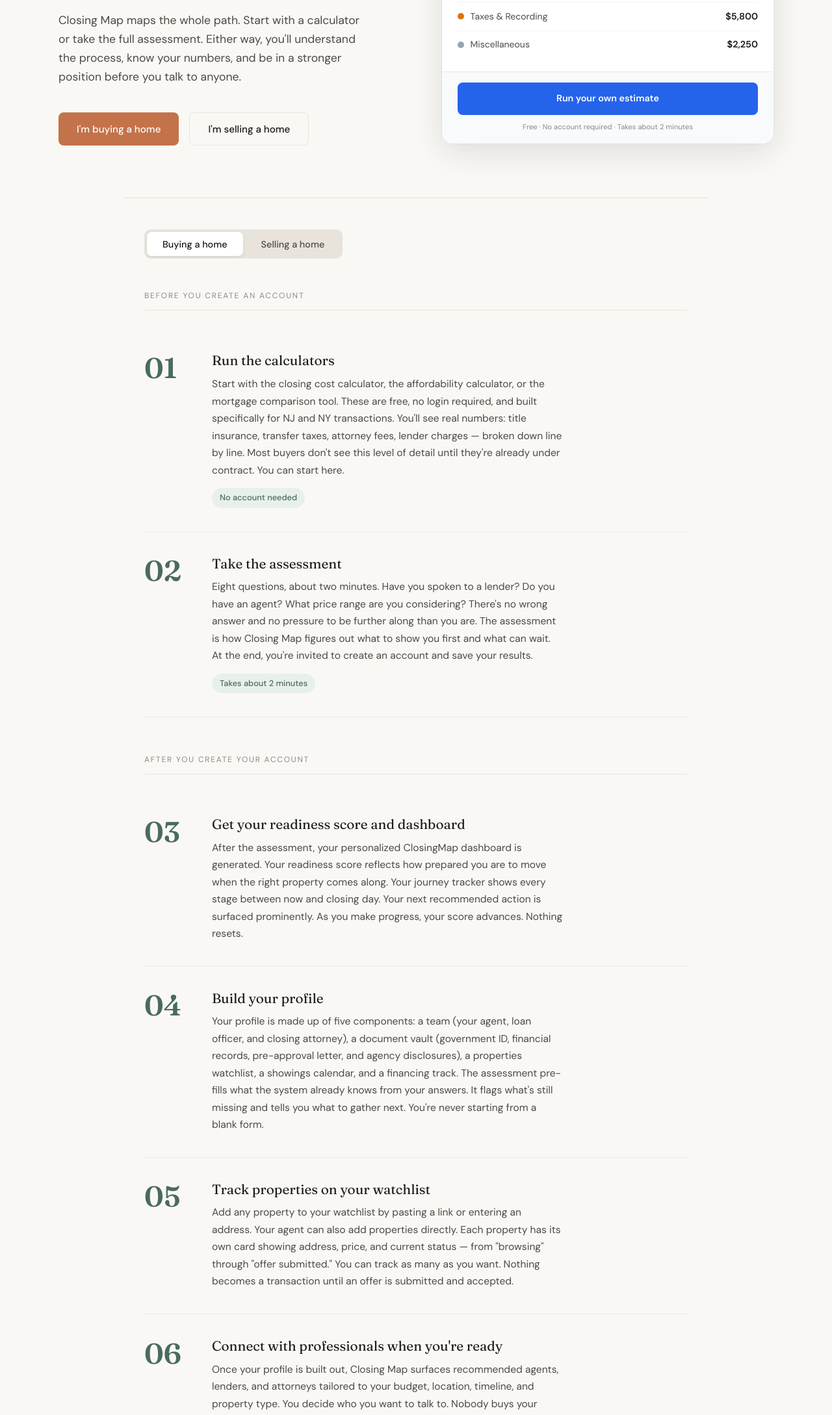
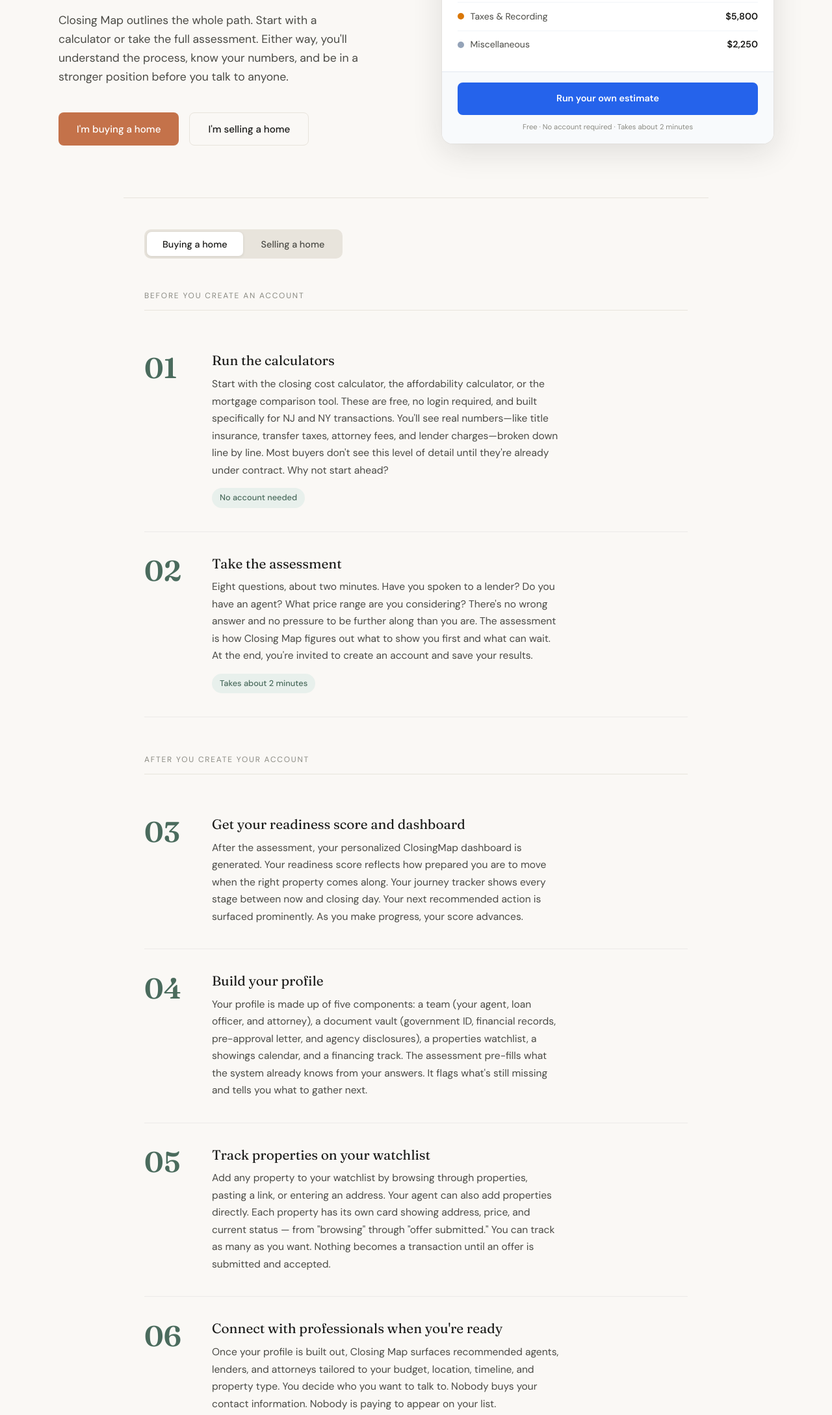
Before and after one commit to jakovskyy/closing_map_pages, a plain HTML site: page How It Works v2.html in a window 1280 px wide. Shown: the part 380-2558 px from the top of the page at 65% size. Drawn offline with Linux system fonts and the light colour scheme.

Commit message:
Add files via upload

```diff
--- a/How It Works v2.html
+++ b/How It Works v2.html
@@ -1211,7 +1211,7 @@
       <div class="hero-copy">
         <p class="section-label">How it works</p>
         <h1>From your first question to <em>closing day</em></h1>
-        <p class="hero-sub">Closing Map maps the whole path. Start with a calculator or take the full assessment. Either way, you'll understand the process, know your numbers, and be in a stronger position before you talk to anyone.</p>
+        <p class="hero-sub">Closing Map outlines the whole path. Start with a calculator or take the full assessment. Either way, you'll understand the process, know your numbers, and be in a stronger position before you talk to anyone.</p>
         <div class="hero-paths">
           <button class="path-btn-hero primary" onclick="setPath('buyer'); document.getElementById('path-section').scrollIntoView({behavior:'smooth'})">I'm buying a home</button>
           <button class="path-btn-hero secondary" onclick="setPath('seller'); document.getElementById('path-section').scrollIntoView({behavior:'smooth'})">I'm selling a home</button>
@@ -1299,7 +1299,7 @@
         <div class="step-num">01</div>
         <div class="step-body">
           <h3>Run the calculators</h3>
-          <p>Start with the closing cost calculator, the affordability calculator, or the mortgage comparison tool. These are free, no login required, and built specifically for NJ and NY transactions. You'll see real numbers: title insurance, transfer taxes, attorney fees, lender charges — broken down line by line. Most buyers don't see this level of detail until they're already under contract. You can start here.</p>
+          <p>Start with the closing cost calculator, the affordability calculator, or the mortgage comparison tool. These are free, no login required, and built specifically for NJ and NY transactions. You'll see real numbers—like title insurance, transfer taxes, attorney fees, and lender charges—broken down line by line. Most buyers don't see this level of detail until they're already under contract. Why not start ahead?</p>
           <span class="step-tag">No account needed</span>
         </div>
       </div>
@@ -1319,7 +1319,7 @@
         <div class="step-num">03</div>
         <div class="step-body">
           <h3>Get your readiness score and dashboard</h3>
-          <p>After the assessment, your personalized ClosingMap dashboard is generated. Your readiness score reflects how prepared you are to move when the right property comes along. Your journey tracker shows every stage between now and closing day. Your next recommended action is surfaced prominently. As you make progress, your score advances. Nothing resets.</p>
+          <p>After the assessment, your personalized ClosingMap dashboard is generated. Your readiness score reflects how prepared you are to move when the right property comes along. Your journey tracker shows every stage between now and closing day. Your next recommended action is surfaced prominently. As you make progress, your score advances.</p>
         </div>
       </div>
 
@@ -1327,7 +1327,7 @@
         <div class="step-num">04</div>
         <div class="step-body">
           <h3>Build your profile</h3>
-          <p>Your profile is made up of five components: a team (your agent, loan officer, and closing attorney), a document vault (government ID, financial records, pre-approval letter, and agency disclosures), a properties watchlist, a showings calendar, and a financing track. The assessment pre-fills what the system already knows from your answers. It flags what's still missing and tells you what to gather next. You're never starting from a blank form.</p>
+          <p>Your profile is made up of five components: a team (your agent, loan officer, and attorney), a document vault (government ID, financial records, pre-approval letter, and agency disclosures), a properties watchlist, a showings calendar, and a financing track. The assessment pre-fills what the system already knows from your answers. It flags what's still missing and tells you what to gather next.</p>
         </div>
       </div>
 
@@ -1335,7 +1335,7 @@
         <div class="step-num">05</div>
         <div class="step-body">
           <h3>Track properties on your watchlist</h3>
-          <p>Add any property to your watchlist by pasting a link or entering an address. Your agent can also add properties directly. Each property has its own card showing address, price, and current status — from "browsing" through "offer submitted." You can track as many as you want. Nothing becomes a transaction until an offer is submitted and accepted.</p>
+          <p>Add any property to your watchlist by browsing through properties, pasting a link, or entering an address. Your agent can also add properties directly. Each property has its own card showing address, price, and current status — from "browsing" through "offer submitted." You can track as many as you want. Nothing becomes a transaction until an offer is submitted and accepted.</p>
         </div>
       </div>
 
@@ -1413,7 +1413,7 @@
         <div class="step-num">06</div>
         <div class="step-body">
           <h3>List, accept, and hand off</h3>
-          <p>Once your property is listed and an offer comes in, you review and accept it from your dashboard. At that point, the deal moves forward — contract drafting, signatures, and the coordination work that takes a transaction from signed contract to closing day. Your documents carry forward. Your team carries forward. You don't restart from scratch.</p>
+          <p>Once your property is listed and an offer comes in, you review and accept it from your dashboard. At that point, the deal moves forward — contract drafting, signatures, and the coordination work that takes a transaction from signed contract to closing day. Your documents carry forward. Your team carries forward.</p>
           <span class="step-tag terracotta">The finish line</span>
         </div>
       </div>
```
